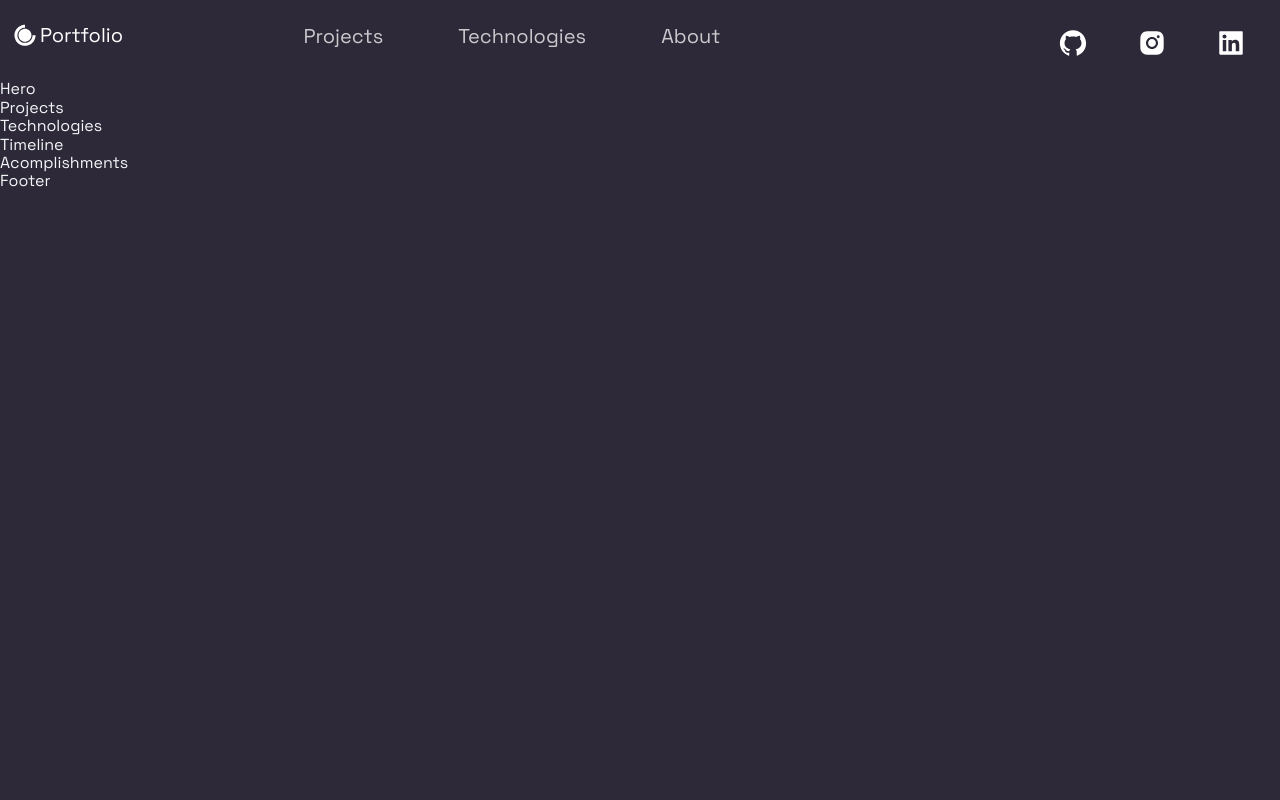
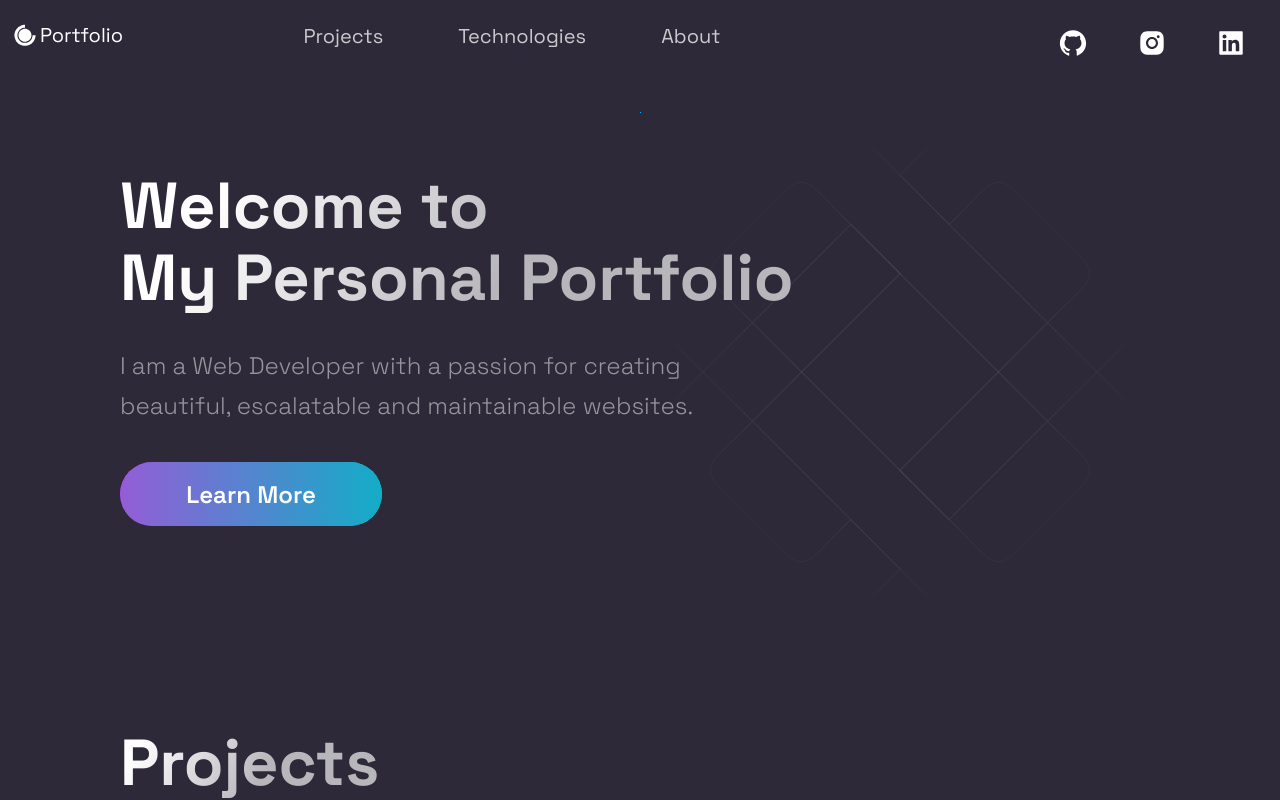
Before and after one commit to Barbatxz/portfolio, a Next.js app: page / in a window 1280 px wide. Shown: the top 800 px of the page. Built offline with nearby package versions, Linux system fonts and the light colour scheme.

Commit message:
header and hero up commit

```diff
--- a/src/components/BackgrooundAnimation/BackgroundAnimation.js
+++ b/src/components/BackgrooundAnimation/BackgroundAnimation.js
@@ -33,7 +33,7 @@ const BackgroundAnimation = () => (
         transform="translate(-295.027 -193.118)"
         rx="1.07306"
         ry="1.07433"
-        fill="#945DD6"
+        fill="#f200ff"
       >
         <animateMotion dur="10s" repeatCount="indefinite" rotate="auto">
           <mpath xlinkHref="#path_2" />
@@ -85,7 +85,7 @@ const BackgroundAnimation = () => (
         rx="1.07433"
         ry="1.07306"
         transform="translate(-476.525 -363.313) rotate(90 476.525 363.313)"
-        fill="#945DD6"
+        fill="#f200ff"
       >
         <animateMotion dur="10s" repeatCount="indefinite" rotate="auto">
           <mpath xlinkHref="#path_0" />
@@ -106,7 +106,7 @@ const BackgroundAnimation = () => (
         rx="1.07433"
         ry="1.07306"
         transform="translate(-382.164 -155.029) rotate(90 382.164 155.029)"
-        fill="#F46737"
+        fill="#006eff"
       >
         <animateMotion
           dur="10s"
@@ -137,7 +137,7 @@ const BackgroundAnimation = () => (
         rx="1.07306"
         ry="1.07433"
         transform="translate(-333.324 -382.691) rotate(-180 333.324 382.691)"
-        fill="#F46737"
+        fill="#006eff"
       >
         <animateMotion
           dur="5s"
@@ -168,7 +168,7 @@ const BackgroundAnimation = () => (
         rx="1.07306"
         ry="1.07433"
         transform="translate(-165.524 -93.9596)"
-        fill="#F46737"
+        fill="#006eff"
       >
         <animateMotion
           dur="10s"
@@ -199,7 +199,7 @@ const BackgroundAnimation = () => (
         rx="1.07433"
         ry="1.07306"
         transform="translate(-476.525 -363.313) rotate(90 476.525 363.313)"
-        fill="#13ADC7"
+        fill="#00d0ff"
       >
         <animateMotion
           dur="12s"
@@ -266,8 +266,8 @@ const BackgroundAnimation = () => (
           y2="218.154"
           gradientUnits="userSpaceOnUse"
         >
-          <stop stopColor="#945DD6" />
-          <stop offset="1" stopColor="#945DD6" stopOpacity="0" />
+          <stop stopColor="#f200ff" />
+          <stop offset="1" stopColor="#f200ff" stopOpacity="0" />
         </linearGradient>
         <linearGradient
           id="paint4_linear"
@@ -277,8 +277,8 @@ const BackgroundAnimation = () => (
           y2="338.272"
           gradientUnits="userSpaceOnUse"
         >
-          <stop stopColor="#945DD6" />
-          <stop offset="1" stopColor="#945DD6" stopOpacity="0" />
+          <stop stopColor="#f200ff" />
+          <stop offset="1" stopColor="#f200ff" stopOpacity="0" />
         </linearGradient>
         <linearGradient
           id="paint5_linear"
@@ -288,8 +288,8 @@ const BackgroundAnimation = () => (
           y2="129.989"
           gradientUnits="userSpaceOnUse"
         >
-          <stop stopColor="#F46737" />
-          <stop offset="1" stopColor="#F46737" stopOpacity="0" />
+          <stop stopColor="#006eff" />
+          <stop offset="1" stopColor="#006eff" stopOpacity="0" />
         </linearGradient>
         <linearGradient
           id="paint6_linear"
@@ -299,8 +299,8 @@ const BackgroundAnimation = () => (
           y2="357.655"
           gradientUnits="userSpaceOnUse"
         >
-          <stop stopColor="#F46737" />
-          <stop offset="1" stopColor="#F46737" stopOpacity="0" />
+          <stop stopColor="#006eff" />
+          <stop offset="1" stopColor="#006eff" stopOpacity="0" />
         </linearGradient>
         <linearGradient
           id="paint7_linear"
@@ -310,8 +310,8 @@ const BackgroundAnimation = () => (
           y2="118.996"
           gradientUnits="userSpaceOnUse"
         >
-          <stop stopColor="#F46737" />
-          <stop offset="1" stopColor="#F46737" stopOpacity="0" />
+          <stop stopColor="#006eff" />
+          <stop offset="1" stopColor="#006eff" stopOpacity="0" />
         </linearGradient>
         <linearGradient
           id="paint8_linear"
@@ -321,8 +321,8 @@ const BackgroundAnimation = () => (
           y2="276.118"
           gradientUnits="userSpaceOnUse"
         >
-          <stop stopColor="#13ADC7" />
-          <stop offset="1" stopColor="#13ADC7" stopOpacity="0" />
+          <stop stopColor="#00d0ff" />
+          <stop offset="1" stopColor="#00d0ff" stopOpacity="0" />
         </linearGradient>
         <linearGradient
           id="paint9_linear"
@@ -332,8 +332,8 @@ const BackgroundAnimation = () => (
           y2="291.454"
           gradientUnits="userSpaceOnUse"
         >
-          <stop stopColor="#13ADC7" />
-          <stop offset="1" stopColor="#13ADC7" stopOpacity="0" />
+          <stop stopColor="#00d0ff" />
+          <stop offset="1" stopColor="#00d0ff" stopOpacity="0" />
         </linearGradient>
         <linearGradient
           id="paint10_linear"
@@ -343,8 +343,8 @@ const BackgroundAnimation = () => (
           y2="258.193"
           gradientUnits="userSpaceOnUse"
         >
-          <stop stopColor="#945DD6" />
-          <stop offset="1" stopColor="#945DD6" stopOpacity="0" />
+          <stop stopColor="#f200ff" />
+          <stop offset="1" stopColor="#f200ff" stopOpacity="0" />
         </linearGradient>
         <linearGradient
           id="paint11_linear"
@@ -354,8 +354,8 @@ const BackgroundAnimation = () => (
           y2="338.272"
           gradientUnits="userSpaceOnUse"
         >
-          <stop stopColor="#13ADC7" />
-          <stop offset="1" stopColor="#13ADC7" stopOpacity="0" />
+          <stop stopColor="#00d0ff" />
+          <stop offset="1" stopColor="#00d0ff" stopOpacity="0" />
         </linearGradient>
       </defs>
     </svg>
--- a/src/components/Hero/Hero.js
+++ b/src/components/Hero/Hero.js
@@ -5,9 +5,18 @@ import Button from '../../styles/GlobalComponents/Button';
 import { LeftSection } from './HeroStyles';
 
 const Hero = (props) => (
-  <div>
-    Hero
-  </div>
+  <Section row nopadding>
+    <LeftSection>
+      <SectionTitle main center>
+        Welcome to <br />
+        My Personal Portfolio
+      </SectionTitle>
+      <SectionText>
+        I am a Web Developer with a passion for creating beautiful, escalatable and maintainable websites.
+      </SectionText>
+      <Button onClick={() => window.location = 'https://www.linkedin.com/in/juan-coronado-05874a189/'}>Learn More</Button>
+    </LeftSection>
+  </Section>
 );
 
 export default Hero;
--- a/src/components/Projects/Projects.js
+++ b/src/components/Projects/Projects.js
@@ -5,9 +5,12 @@ import { Section, SectionDivider, SectionTitle } from '../../styles/GlobalCompon
 import { projects } from '../../constants/constants';
 
 const Projects = () => (
-  <div>
-    Projects
-  </div>
+  <Section>
+    <SectionTitle main>Projects</SectionTitle>
+      <SectionDivider />
+        <GridContainer>
+        </GridContainer>
+  </Section>
 );
 
 export default Projects;
--- a/src/pages/index.js
+++ b/src/pages/index.js
@@ -10,10 +10,10 @@ import { Section } from '../styles/GlobalComponents';
 const Home = () => {
   return (
     <Layout>
-      {/* <Section grid> */}
+       <Section grid>
         <Hero />
-        {/* <BgAnimation /> */}
-      {/* </Section> */}
+        <BgAnimation />
+       </Section>
       <Projects />
       <Technologies />
       <Timeline />
```
